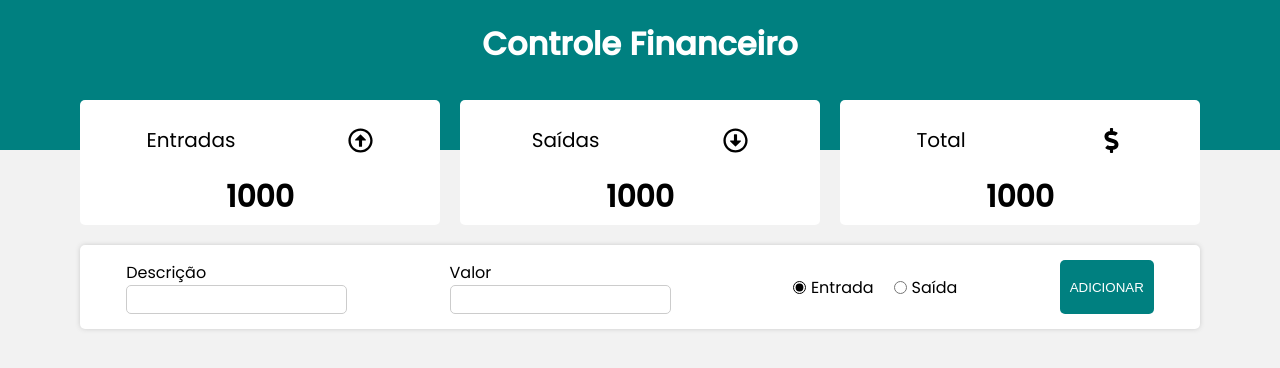
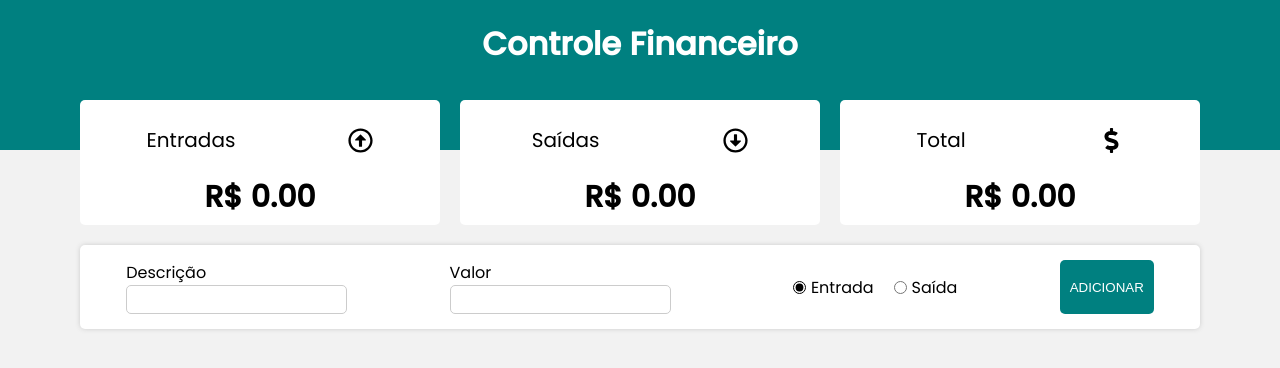
Before and after one commit to leticea/finance-control, a React (Create React App) app: page / in a window 1280 px wide. Shown: the top 368 px of the page. Built offline with nearby package versions, Linux system fonts and the light colour scheme.

Commit message:
criando o calculo

```diff
--- a/src/App.js
+++ b/src/App.js
@@ -25,19 +25,21 @@ const App = () => {
     const expense = amountExpense.reduce((acc, cur) => acc + cur, 0).toFixed(2); // pega o total de saídas
     const income = amountIncome.reduce((acc, cur) => acc + cur, 0).toFixed(2); // pega o total de entradas
 
+    const total = Math.abs(income - expense).toFixed(2);
 
-
+    setIncome(`R$ ${income}`);
+    setExpense(`R$ ${expense}`);
+    setTotal(`${Number(income) < Number(expense) ? "-" : ""}R$ ${total}`);
   }, [transactionsList]);
 
   return (
     <>
       <Header />
-      <Resume />
+      <Resume income={income} expense={expense} total={total} />
       <Form />
       <GlobalStyle />
     </>
-
-  )
+  );
 };
 
 export default App;
--- a/src/components/Resume/index.js
+++ b/src/components/Resume/index.js
@@ -7,12 +7,12 @@ import {
   FaDollarSign
 } from "react-icons/fa";
 
-const Resume = () => {
+const Resume = ({ income, expense, total }) => {
   return (
     <C.Container>
-      <ResumeItem title="Entradas" Icon={FaRegArrowAltCircleUp} value="1000" />
-      <ResumeItem title="Saídas" Icon={FaRegArrowAltCircleDown} value="1000"/>
-      <ResumeItem title="Total" Icon={FaDollarSign} value="1000"/>
+      <ResumeItem title="Entradas" Icon={FaRegArrowAltCircleUp} value={income} />
+      <ResumeItem title="Saídas" Icon={FaRegArrowAltCircleDown} value={expense} />
+      <ResumeItem title="Total" Icon={FaDollarSign} value={total} />
     </C.Container>
   );
 };
```
